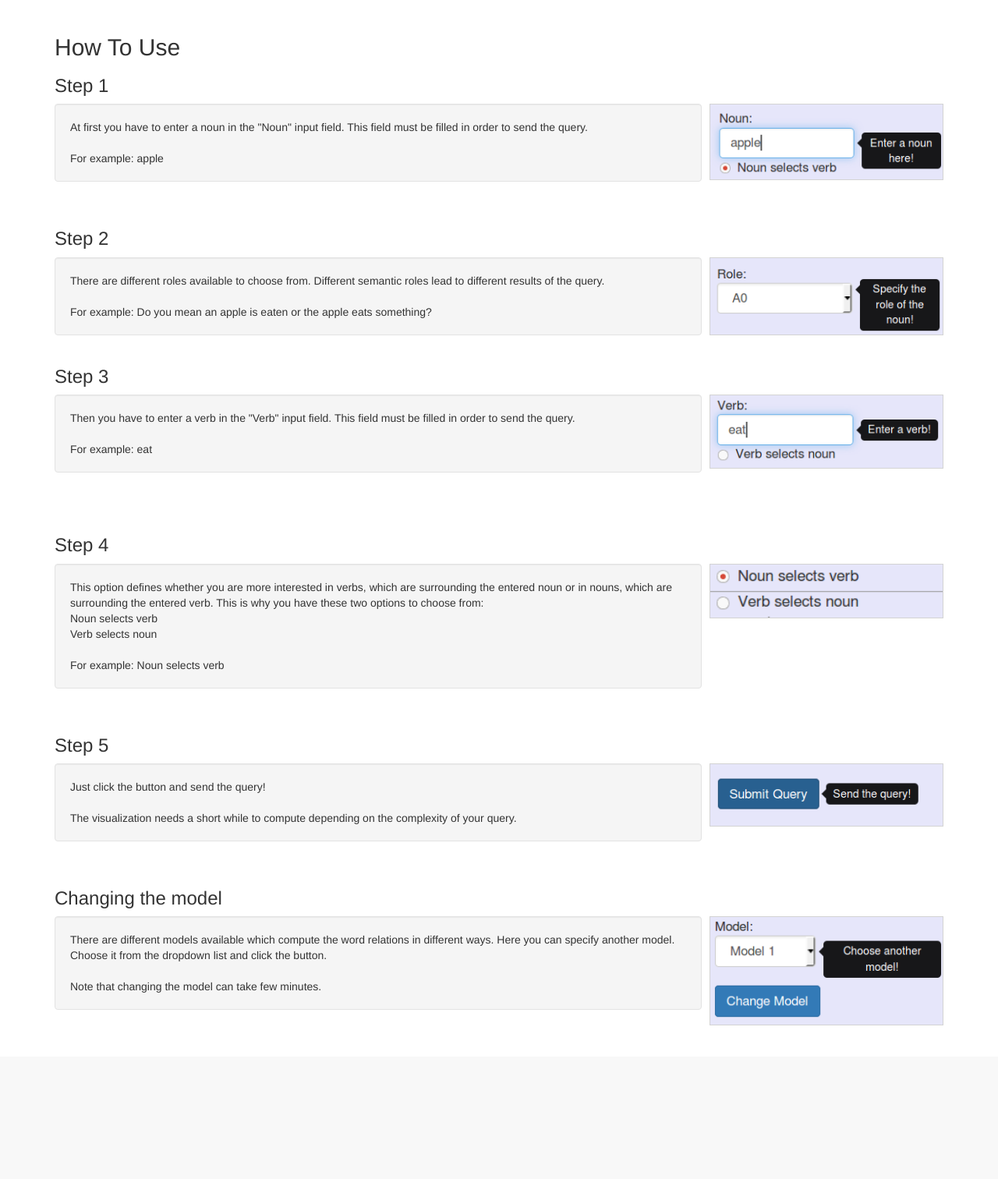
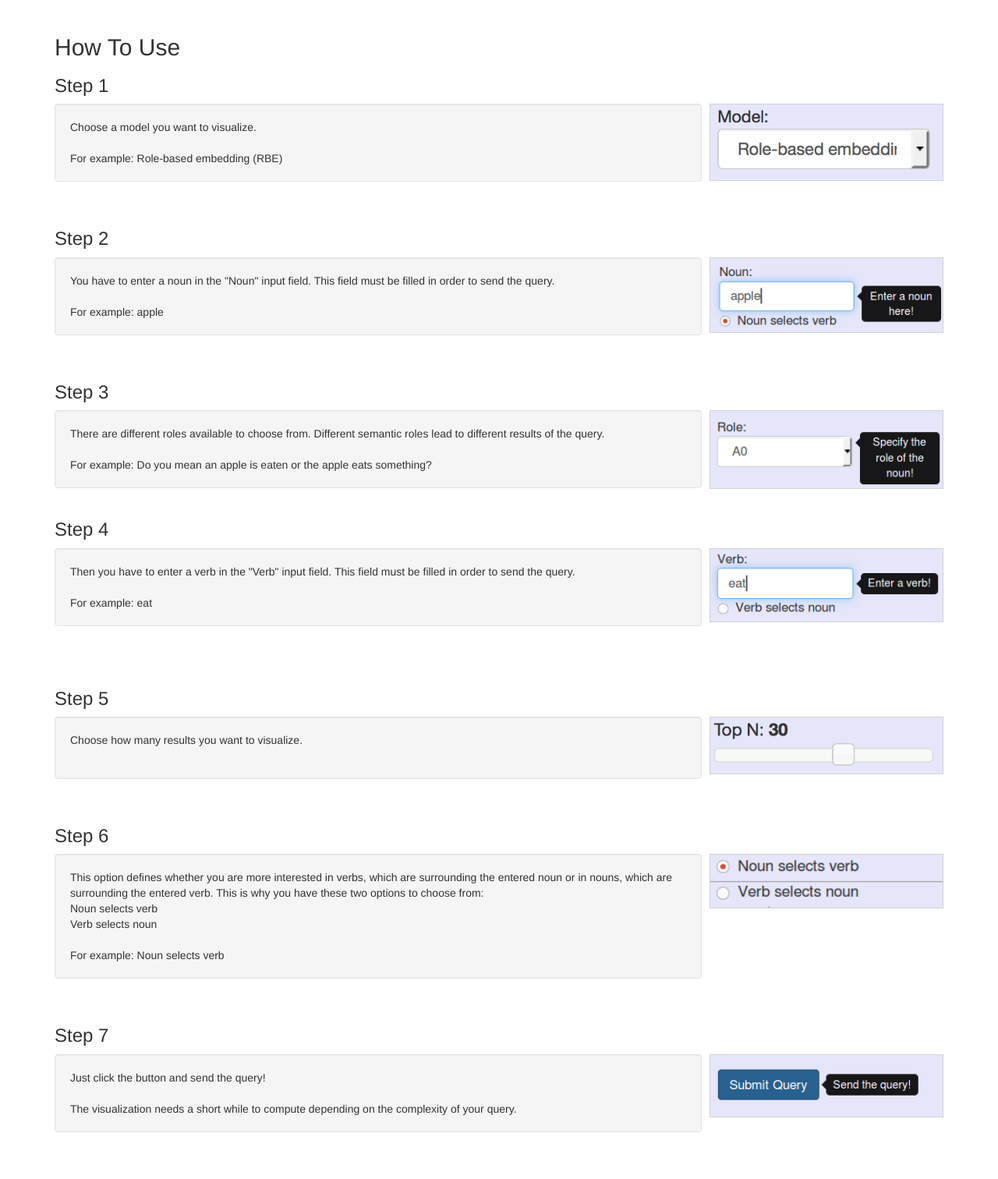
Before and after one commit to tony-hong/roleo, a Django app: page /help/ in a window 1280 px wide. Shown: the part 51-1563 px from the top of the page at 78% size. Before the commit the page ends 1366 px from the top, so only its background shows below. Run offline with Django 3.2, Linux system fonts and the light colour scheme; parts of the project's set-up code (start-up, migrations or seed data) failed here and were passed over; some libraries are stand-ins or nearby versions.

Commit message:
Update the help page

```diff
--- a/wsvt/view2D/templates/view2D/help.html
+++ b/wsvt/view2D/templates/view2D/help.html
@@ -62,21 +62,39 @@
         <div class="right">
 
           <!-- image -->
+          <img src="{% static 'view2D/img/model.png' %}" width="300" style="border: 1px solid lightgrey">
+        </div>
+        <div class="left">
+
+          <!-- description -->
+          <p class="well">
+            Choose a model you want to visualize. <br><br> For example: Role-based embedding (RBE)
+          </p>
+        </div>
+      </div>
+      <br>
+
+      <!-- Step 2 -->
+      <h3> Step 2 </h3>
+      <div class="step">
+        <div class="right">
+
+          <!-- image -->
           <img src="{% static 'view2D/img/noun.png' %}" width="300" style="border: 1px solid lightgrey">
         </div>
         <div class="left">
 
           <!-- description -->
           <p class="well">
-            At first you have to enter a noun in the "Noun" input field. This field must be filled in order to send the query.<br><br> For example: apple
+            You have to enter a noun in the "Noun" input field. This field must be filled in order to send the query.<br><br> For example: apple
           </p>
         </div>
       </div>
       <br>
 
 
-      <!-- Step 2 -->
-      <h3> Step 2 </h3>
+      <!-- Step 3 -->
+      <h3> Step 3 </h3>
       <div class="step">
         <div class="right">
 
@@ -93,8 +111,8 @@
       </div>
 
 
-      <!-- Step 3 -->
-      <h3> Step 3 </h3>
+      <!-- Step 4 -->
+      <h3> Step 4 </h3>
       <div class="step">
         <div class="right" >
 
@@ -111,9 +129,26 @@
       </div>
       <br><br>
 
+      <!-- Step 5 -->
+      <h3> Step 5 </h3>
+      <div class="step">
+        <div class="right">
 
-      <!-- Step 4 -->
-      <h3> Step 4 </h3>
+          <!-- image -->
+          <img src="{% static 'view2D/img/topn.png' %}" width="300" style="border: 1px solid lightgrey">
+        </div>
+        <div class="left">
+
+          <!-- description -->
+          <p class="well">
+            Choose how many results you want to visualize. <br><br>
+          </p>
+        </div>
+      </div>
+      <br>
+
+      <!-- Step 6 -->
+      <h3> Step 6 </h3>
       <div class="step">
         <div class="right" >
 
@@ -133,8 +168,8 @@
       </div>
       <br>
 
-      <!-- Step 5 -->
-      <h3> Step 5 </h3>
+      <!-- Step 7 -->
+      <h3> Step 7 </h3>
       <div class="step">
         <div class="right" >
 
@@ -151,23 +186,6 @@
       </div>
       <br>
 
-      <h3> Changing the model </h3>
-      <div class="step">
-        <div class="right" >
-
-            <!-- image -->
-            <img src="{% static 'view2D/img/model.png' %}" width="300" style="border: 1px solid lightgrey">
-        </div>
-        <div class="left">
-
-          <!-- description -->
-          <p class="well">
-            There are different models available which compute the word relations in different ways. Here you can specify another model. Choose it from the dropdown list and click the button.<br><br>Note that changing the model can take few minutes.
-          </p>
-        </div>
-      </div>
-      <br>
-
     </div><!-- /.container -->
     <br>
   </body>
```
Also changed, not shown: wsvt/view2D/static/view2D/img/model.png, wsvt/view2D/static/view2D/img/topn.png (added).
